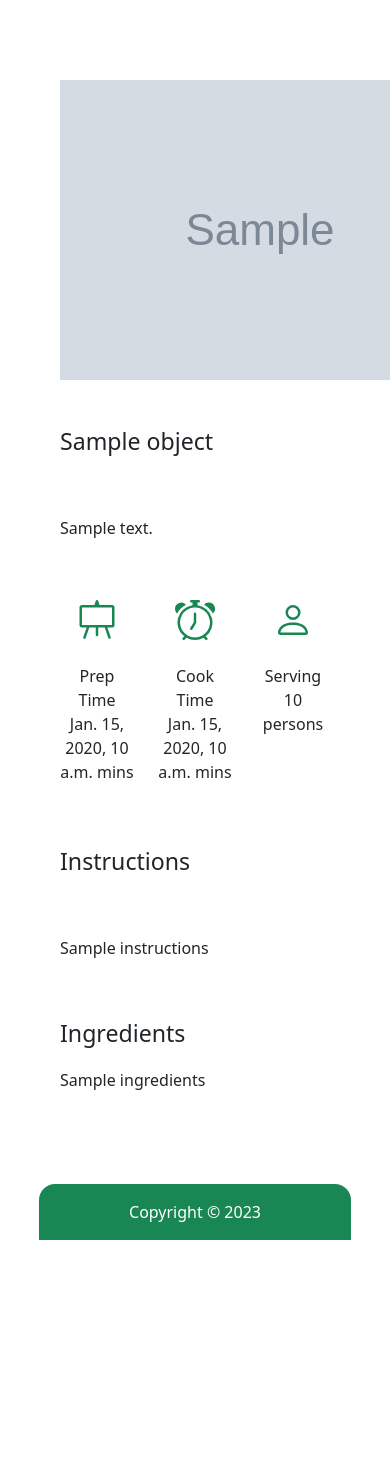
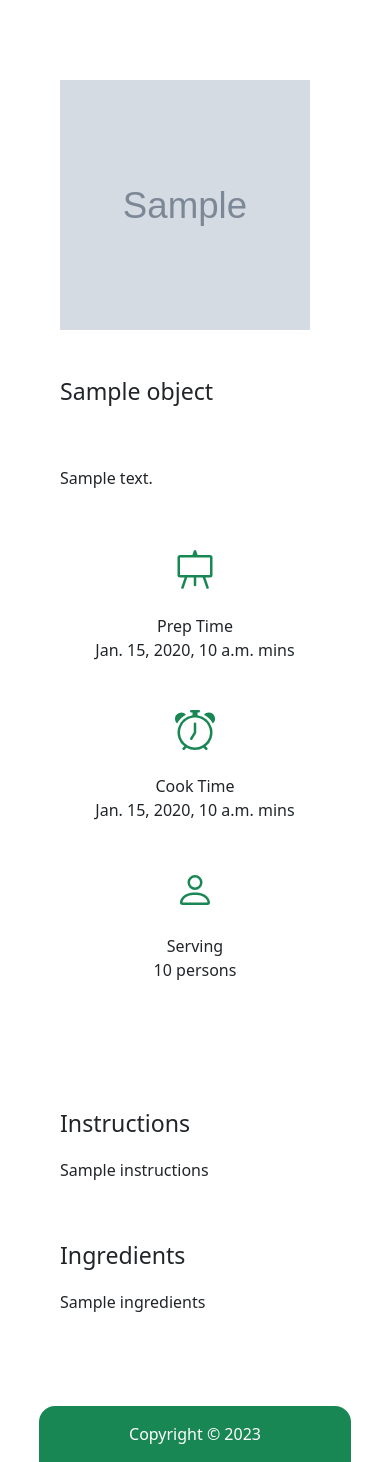
Before and after one commit to ywaychitaung/food_recipes, a Django app: template recipes/templates/recipes/recipe_detail.html in a window 390 px wide; the page is wider, and only the part inside the window is pictured. Shown: the part 89-1551 px from the top of that part. Before the commit the page ends 1329 px from the top of that part, so only its background shows below. Run offline with Django 3.2, Linux system fonts and the light colour scheme; the template is opened without the code that fills it: most values are stand-ins (such as "Sample title", 1, 10 or a date in 2020); grey boxes marked "Sample" are stand-in pictures; some libraries are stand-ins or nearby versions.

Commit message:
Make responsive

```diff
--- a/config/settings.py
+++ b/config/settings.py
@@ -25,7 +25,7 @@ SECRET_KEY = 'django-insecure-9udt6itde@+$0pvg1_#lfkr&*nkh2l^@3r6s!yuqx(b3e98u%6
 # SECURITY WARNING: don't run with debug turned on in production!
 DEBUG = True
 
-ALLOWED_HOSTS = ['localhost', '127.0.0.1', '192.168.1.180']
+ALLOWED_HOSTS = ['localhost', '127.0.0.1', '192.168.1.180', '192.168.1.6']
 
 
 # Application definition
--- a/recipes/templates/recipes/base.html
+++ b/recipes/templates/recipes/base.html
@@ -80,16 +80,16 @@
             <li>
               <a href="/about" class="text-decoration-none pe-auto">About</a>
             </li>
-            {% if user.is_authenticated %}
+            <!-- {% if user.is_authenticated %}
             <li>
               <a href="{% url 'recipes-create' %}" class="text-decoration-none pe-auto">Add Recipe</a>
             </li>
-            {% endif %}
+            {% endif %} -->
           </ul>
         </nav>
       </div>
 
-      {% if user.is_authenticated %}
+      <!-- {% if user.is_authenticated %}
           <a href="{% url 'user-logout' %}" class="d-none d-md-block">
             <button class="btn btn-outline-success">Logout</button>
           </a>
@@ -97,7 +97,7 @@
           <a href="{% url 'user-login' %}" class="d-none d-md-block">
             <button class="btn btn-outline-success">Login</button>
           </a>
-      {% endif %}
+      {% endif %} -->
 
       <div class="dropdown d-block d-md-none">
         <button class="btn btn-secondary text-black bg-white" type="button" id="dropdownMenu2" data-bs-toggle="dropdown" aria-expanded="false">
@@ -109,7 +109,7 @@
 
           <li><a href="/" class="dropdown-item">Home</a></li>
           <li><a href="/about" class="dropdown-item">About</a></li>
-             {% if user.is_authenticated %}
+             <!-- {% if user.is_authenticated %}
             <li>
               <a href="{% url 'recipes-create' %}" class="dropdown-item">Add Recipe</a>
             </li>
@@ -118,7 +118,7 @@
           <li><a href="{% url 'user-logout' %}" class="dropdown-item">Logout</a></li>
             {% else %}
             <li><a href="{% url 'user-login' %}" class="dropdown-item">Login</a></li>
-                  {% endif %}
+                  {% endif %} -->
         </ul>
       </div>
     </header>
--- a/recipes/templates/recipes/recipe_detail.html
+++ b/recipes/templates/recipes/recipe_detail.html
@@ -57,7 +57,7 @@
 </div>
 
 <div class="container d-block d-sm-none">
-  <img src="{{ object.image.url }}" alt="Image">
+  <img height="250" width="250" src="{{ object.image.url }}" alt="Image">
 
     <h3 class="my-5">{{ object.title }}</h3>
 
@@ -68,10 +68,9 @@
        </div>
        {% endif %}
 
-      <p style="line-height: 3rem;">{{ object.description }}</p>
+      <p style="line-height: 3rem;" class="mb-5">{{ object.description }}</p>
 
-      <div class="row mt-5">
-        <div class="col text-center">
+        <div class="text-center">
           <svg xmlns="http://www.w3.org/2000/svg" width="40" height="40" fill="currentColor" class="bi bi-easel text-success" viewBox="0 0 16 16">
             <path d="M8 0a.5.5 0 0 1 .473.337L9.046 2H14a1 1 0 0 1 1 1v7a1 1 0 0 1-1 1h-1.85l1.323 3.837a.5.5 0 1 1-.946.326L11.092 11H8.5v3a.5.5 0 0 1-1 0v-3H4.908l-1.435 4.163a.5.5 0 1 1-.946-.326L3.85 11H2a1 1 0 0 1-1-1V3a1 1 0 0 1 1-1h4.954L7.527.337A.5.5 0 0 1 8 0zM2 3v7h12V3H2z"/>
           </svg>
@@ -80,7 +79,7 @@
           <p style="margin-top: -1rem;">{{ object.prep_time }} mins</p>
         </div>
 
-        <div class="col text-center">
+        <div class="my-5 text-center">
           <svg xmlns="http://www.w3.org/2000/svg" width="40" height="40" fill="currentColor" class="bi bi-alarm text-success" viewBox="0 0 16 16">
             <path d="M8.5 5.5a.5.5 0 0 0-1 0v3.362l-1.429 2.38a.5.5 0 1 0 .858.515l1.5-2.5A.5.5 0 0 0 8.5 9V5.5z"/>
             <path d="M6.5 0a.5.5 0 0 0 0 1H7v1.07a7.001 7.001 0 0 0-3.273 12.474l-.602.602a.5.5 0 0 0 .707.708l.746-.746A6.97 6.97 0 0 0 8 16a6.97 6.97 0 0 0 3.422-.892l.746.746a.5.5 0 0 0 .707-.708l-.601-.602A7.001 7.001 0 0 0 9 2.07V1h.5a.5.5 0 0 0 0-1h-3zm1.038 3.018a6.093 6.093 0 0 1 .924 0 6 6 0 1 1-.924 0zM0 3.5c0 .753.333 1.429.86 1.887A8.035 8.035 0 0 1 4.387 1.86 2.5 2.5 0 0 0 0 3.5zM13.5 1c-.753 0-1.429.333-1.887.86a8.035 8.035 0 0 1 3.527 3.527A2.5 2.5 0 0 0 13.5 1z"/>
@@ -90,7 +89,7 @@
           <p style="margin-top: -1rem;">{{ object.cook_time }} mins</p>
         </div>
 
-        <div class="col text-center">
+        <div class="text-center">
           <svg xmlns="http://www.w3.org/2000/svg" width="40" height="40" fill="currentColor" class="bi bi-person text-success" viewBox="0 0 16 16">
             <path d="M8 8a3 3 0 1 0 0-6 3 3 0 0 0 0 6Zm2-3a2 2 0 1 1-4 0 2 2 0 0 1 4 0Zm4 8c0 1-1 1-1 1H3s-1 0-1-1 1-4 6-4 6 3 6 4Zm-1-.004c-.001-.246-.154-.986-.832-1.664C11.516 10.68 10.289 10 8 10c-2.29 0-3.516.68-4.168 1.332-.678.678-.83 1.418-.832 1.664h10Z"/>
           </svg>
@@ -98,7 +97,6 @@
           <p class="mt-4">Serving</p>
           <p style="margin-top: -1rem;">{{ object.serving }} persons</p>
         </div>
-      </div>
   </div>
 
 <div class="container d-none d-sm-block" style="margin-top: 8rem; margin-bottom: 8rem;">
@@ -115,8 +113,8 @@
   </div>
 </div>
 
-<div class="container d-block d-sm-none text-left mt-5">
-  <h3 class="mb-5">Instructions</h3>
+<div class="container d-block d-sm-none text-left" style="margin-top: 8rem;">
+  <h3>Instructions</h3>
   <p style="line-height: 3rem;">{{ object.instructions }}</p>
 
      <h3 class="mt-5">Ingredients</h3>
```
Also changed, not shown: db.sqlite3.
